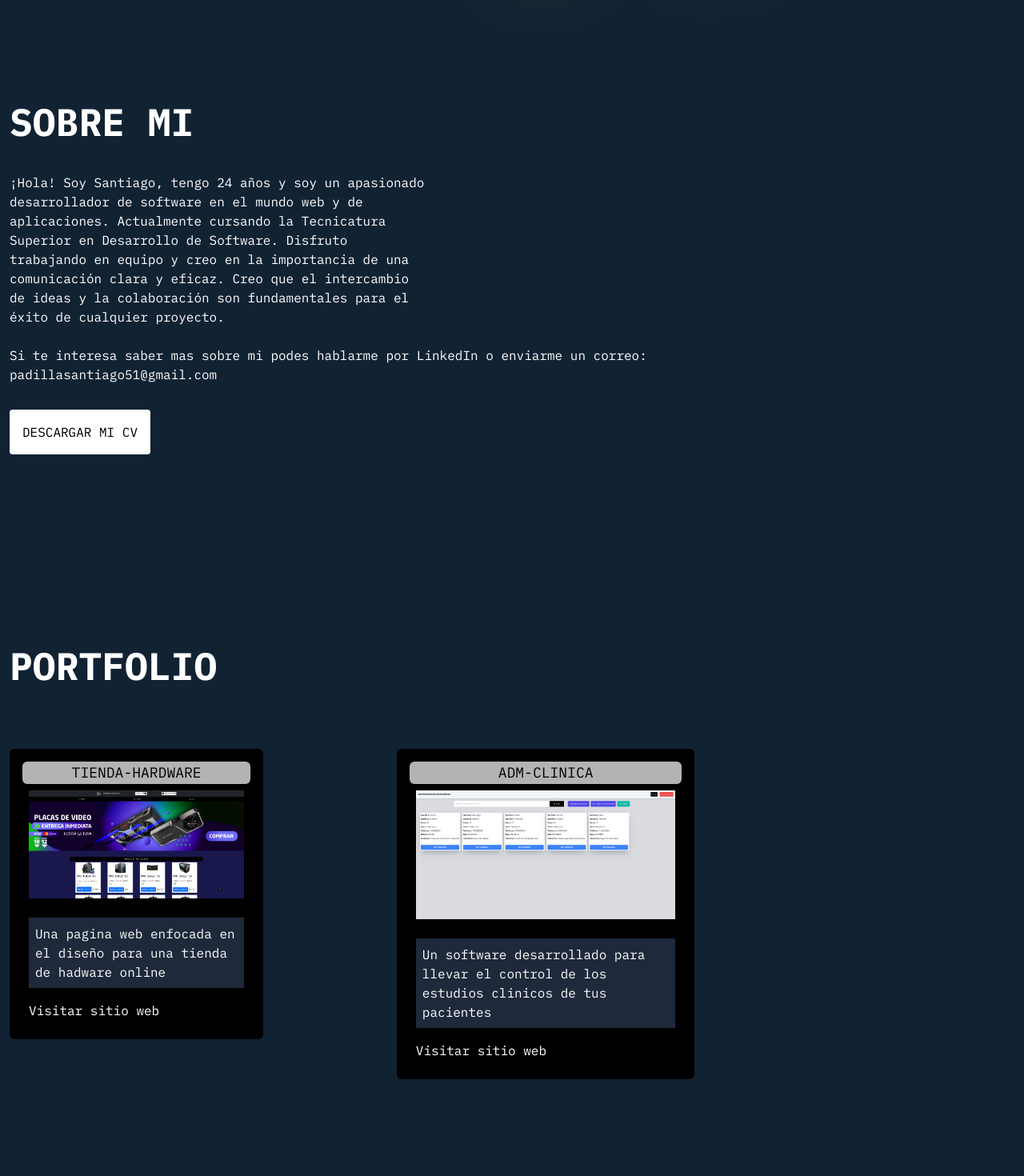
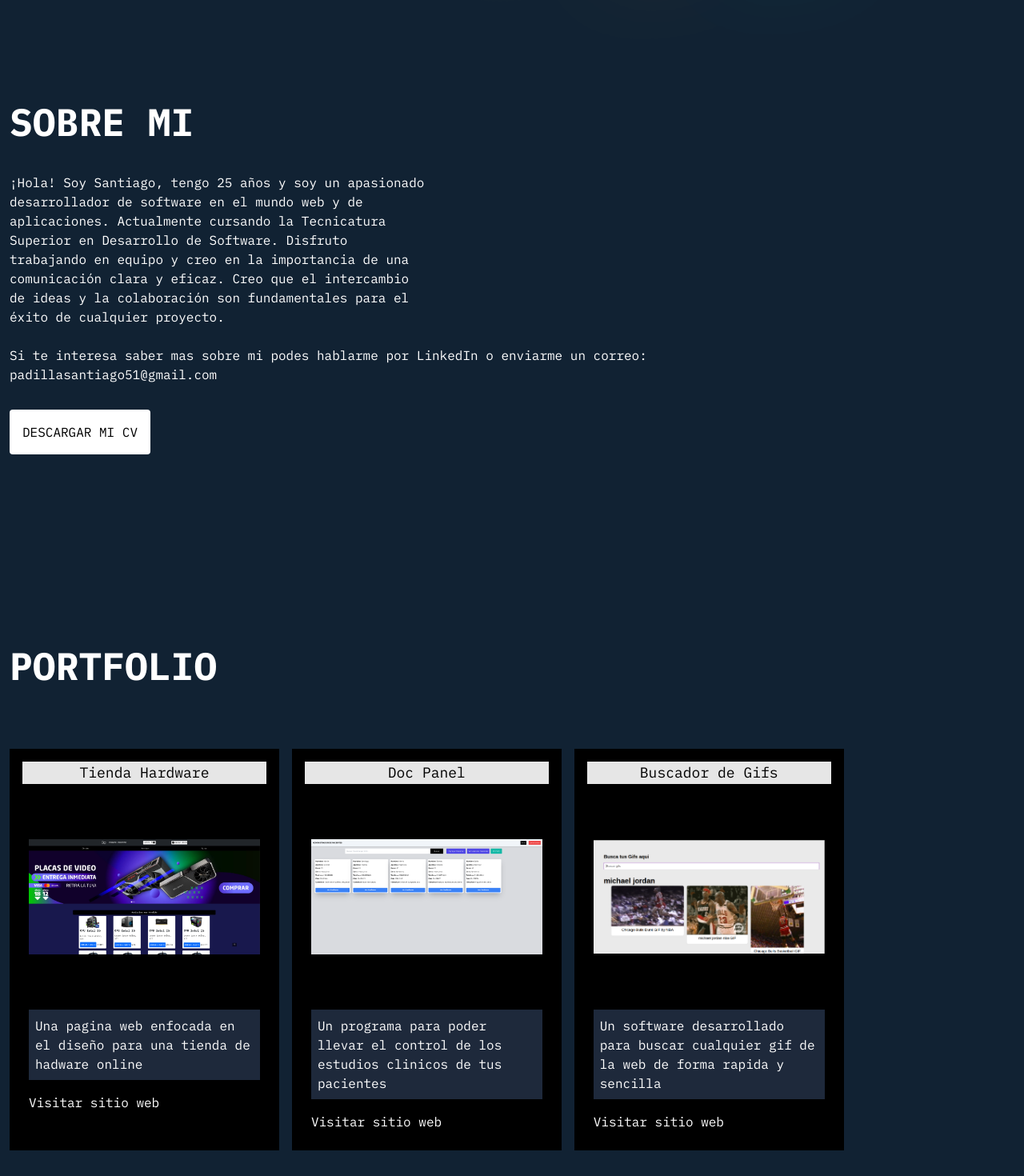
Before and after one commit to SantyPadilla51/MI-PORTFOLIO, a React (Vite) app: page / in a window 1280 px wide. Shown: the part 1060-2530 px from the top of the page at 80% size. Built offline with nearby package versions, Linux system fonts and the light colour scheme.

Commit message:
Add a project and update age

```diff
--- a/src/Components/Portfolio.jsx
+++ b/src/Components/Portfolio.jsx
@@ -1,42 +1,105 @@
-
 const Portfolio = () => {
   return (
     <>
       <div id="Porfolio" className="m-3">
-        <h1 className="mt-52 mb-20 uppercase text-white font-bold text-5xl">Portfolio</h1>
+        <h1 className="mt-52 mb-20 uppercase text-white font-bold text-5xl">
+          Portfolio
+        </h1>
 
-        <div className="gap-2 lg:flex">
-
+        <div className="lg:grid lg:grid-cols-3 gap-4">
           <section>
-            <div className="bg-black p-4 text-white lg:w-2/3 rounded-md">
-            <h2 className="text-lg text-center bg-white text-black rounded-md bg-opacity-70">TIENDA-HARDWARE</h2>
-              <img className="p-2" src="/img/tienda-hardware.png" width="750" height="200" alt="Tienda-Hardware" />
+            <div className="bg-black p-4 text-white h-full">
+              <h2 className="text-lg text-center bg-white text-black bg-opacity-90 mb-4">
+                Tienda Hardware
+              </h2>
+              <img
+                className="p-2 h-[250px] object-contain"
+                src="/img/tienda-hardware.png"
+                width="750"
+                height="300"
+                alt="Tienda-Hardware"
+              />
               <div className="mt-2 p-2">
-                <p className="bg-slate-800 p-2">Una pagina web enfocada en el diseño para una tienda de hadware online</p>
+                <p className="bg-slate-800 p-2">
+                  Una pagina web enfocada en el diseño para una tienda de
+                  hadware online
+                </p>
                 <div className="mt-4">
-                  <a href="https://tienda-hardware.vercel.app/" target="_blank" className="hover:underline mt-5">Visitar sitio web</a>
+                  <a
+                    href="https://tienda-hardware.vercel.app/"
+                    target="_blank"
+                    className="hover:underline mt-5"
+                  >
+                    Visitar sitio web
+                  </a>
                 </div>
               </div>
             </div>
           </section>
 
-          <section className="mt-8 lg:mt-0">
-            <div className="bg-black p-4 text-white lg:w-2/3 rounded-md">
-            <h2 className="text-lg text-center bg-white text-black rounded-md bg-opacity-70">ADM-CLINICA</h2>
-              <img className="p-2" src="/img/ADM-CLINICA.png" width="600" height="200" alt="ADM_CLINICA" />
+          <section className="mt-8 lg:mt-0 ">
+            <div className="bg-black p-4 text-white h-full">
+              <h2 className="text-lg text-center bg-white text-black bg-opacity-90 mb-4">
+                Doc Panel
+              </h2>
+              <img
+                className="p-2 h-[250px] object-contain"
+                src="/img/ADM-CLINICA.png"
+                width="750"
+                height="200"
+                alt="ADM_CLINICA"
+              />
               <div className="mt-2 p-2">
-                <p className="bg-slate-800 p-2">Un software desarrollado para llevar el control de los estudios clinicos de tus pacientes</p>
+                <p className="bg-slate-800 p-2">
+                  Un programa para poder llevar el control de los estudios
+                  clinicos de tus pacientes
+                </p>
                 <div className="mt-4">
-                  <a href="https://admin-pacientes-ecru.vercel.app/" target="_blank" className="hover:underline mt-5">Visitar sitio web</a>
+                  <a
+                    href="https://admin-pacientes-ecru.vercel.app/"
+                    target="_blank"
+                    className="hover:underline mt-5"
+                  >
+                    Visitar sitio web
+                  </a>
+                </div>
+              </div>
+            </div>
+          </section>
+
+          <section className="mt-8 lg:mt-0 ">
+            <div className="bg-black p-4 text-white h-full">
+              <h2 className="text-lg text-center bg-white text-black bg-opacity-90 mb-4">
+                Buscador de Gifs
+              </h2>
+              <img
+                className="p-2 h-[250px] object-contain"
+                src="/img/Buscador-Gifs.png"
+                width="750"
+                height="200"
+                alt="Buscador-Gifs"
+              />
+              <div className="mt-2 p-2">
+                <p className="bg-slate-800 p-2">
+                  Un software desarrollado para buscar cualquier gif de la web
+                  de forma rapida y sencilla
+                </p>
+                <div className="mt-4">
+                  <a
+                    href="https://buscador-de-gifs-7rjrsri5s-santypadilla51s-projects.vercel.app/"
+                    target="_blank"
+                    className="hover:underline mt-5"
+                  >
+                    Visitar sitio web
+                  </a>
                 </div>
               </div>
             </div>
           </section>
         </div>
-
       </div>
     </>
-  )
-}
+  );
+};
 
-export default Portfolio
+export default Portfolio;
--- a/src/Components/SobreMi.jsx
+++ b/src/Components/SobreMi.jsx
@@ -1,24 +1,30 @@
-
 const SobreMi = () => {
   return (
     <>
-            <div id="SobreMi" className="m-3" >
-                <h1 className="text-white uppercase font-bold text-5xl mt-96 ">Sobre Mi</h1>
-                <p className="text-white mt-10 w-full lg:w-1/2" >¡Hola! Soy Santiago, tengo 24 años y soy un apasionado desarrollador de software en el mundo web y de aplicaciones.
-                    Actualmente cursando la Tecnicatura Superior en Desarrollo de Software.
-                    Disfruto trabajando en equipo y creo en la importancia de una comunicación clara y eficaz. Creo que el intercambio de ideas y la colaboración son fundamentales para el éxito de cualquier proyecto.
-
+      <div id="SobreMi" className="m-3">
+        <h1 className="text-white uppercase font-bold text-5xl mt-96 ">
+          Sobre Mi
+        </h1>
+        <p className="text-white mt-10 w-full lg:w-1/2">
+          ¡Hola! Soy Santiago, tengo 25 años y soy un apasionado desarrollador
+          de software en el mundo web y de aplicaciones. Actualmente cursando la
+          Tecnicatura Superior en Desarrollo de Software. Disfruto trabajando en
+          equipo y creo en la importancia de una comunicación clara y eficaz.
+          Creo que el intercambio de ideas y la colaboración son fundamentales
+          para el éxito de cualquier proyecto.
         </p>
-                <p className="text-white mt-6" >
-                    Si te interesa saber mas sobre mi podes hablarme por LinkedIn o enviarme un correo: padillasantiago51@gmail.com
+        <p className="text-white mt-6">
+          Si te interesa saber mas sobre mi podes hablarme por LinkedIn o
+          enviarme un correo: padillasantiago51@gmail.com
         </p>
         <a href="/img/CV-PadillaSantiago.pdf" download>
-                    <button className="text-black mt-8 mb-8 bg-white p-4 uppercase rounded hover:bg-slate-400">Descargar mi CV</button>
+          <button className="text-black mt-8 mb-8 bg-white p-4 uppercase rounded hover:bg-slate-400">
+            Descargar mi CV
+          </button>
         </a>
       </div>
+    </>
+  );
+};
 
-        </>
-    )
-}
-
-export default SobreMi
+export default SobreMi;
```
Also changed, not shown: public/img/Buscador-Gifs.png (added). Lines whose indentation alone changed are shown as unchanged.
